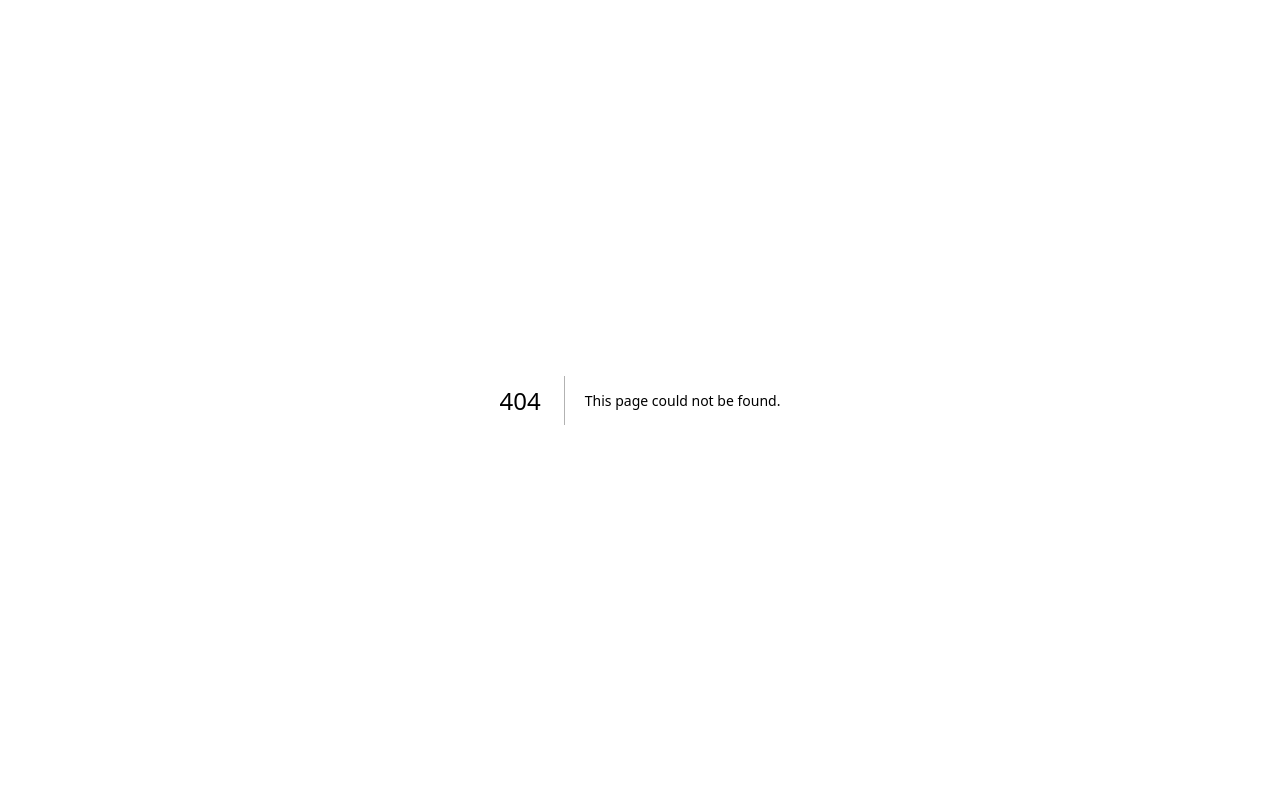
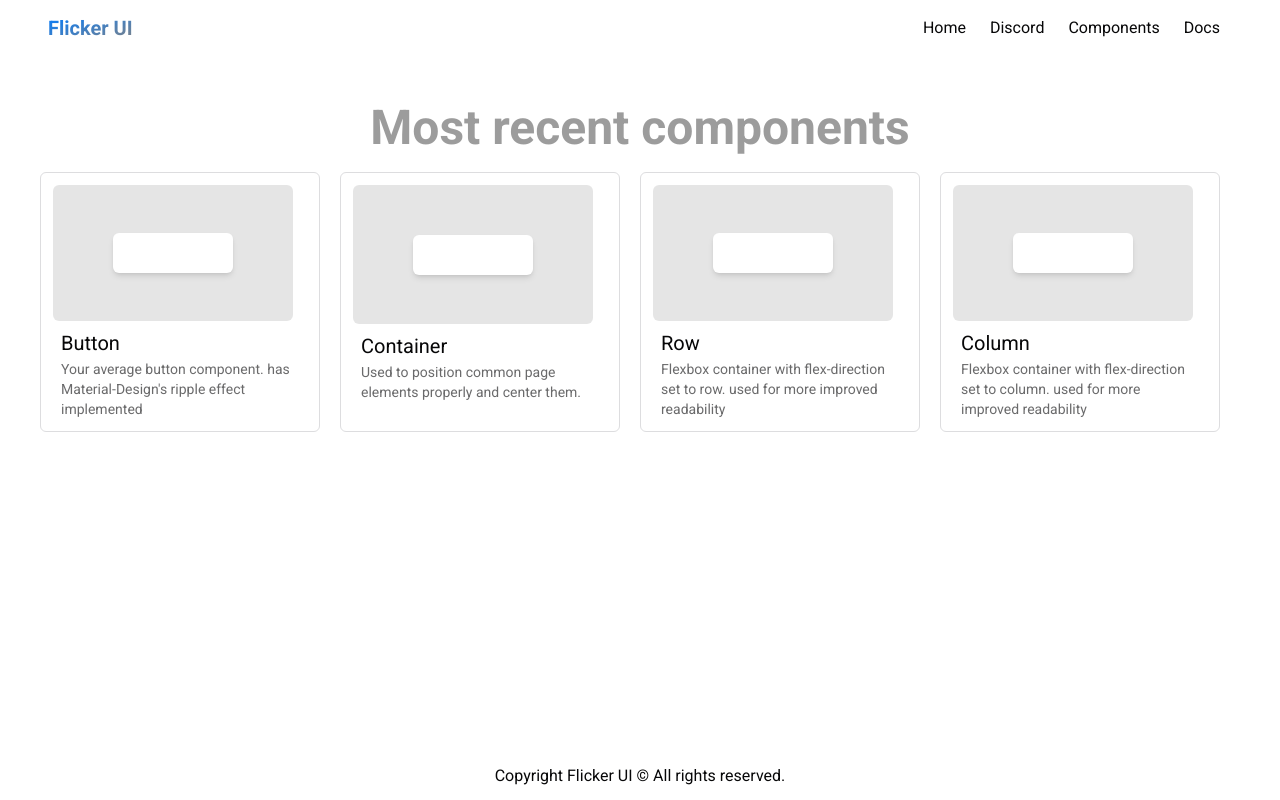
Before and after one commit to Humboorgir/flicker-ui-website, a Next.js app: page /components in a window 1280 px wide. Before the commit this address had no page. Built offline with nearby package versions, Linux system fonts and the light colour scheme.

Commit message:
feat(page): implement components page

```diff
--- /dev/null
+++ b/src/components/components/footer/footer.tsx
@@ -0,0 +1,14 @@
+// using the same footer component used in home page for now
+// Ill customize it later
+
+import Row from "@/components/ui/row";
+
+const Footer = () => {
+  return (
+    <Row className="py-3" items="center" justify="center">
+      Copyright Flicker UI © All rights reserved.
+    </Row>
+  );
+};
+
+export default Footer;
--- /dev/null
+++ b/src/components/components/footer/index.tsx
@@ -0,0 +1 @@
+export { default } from "./footer";
--- /dev/null
+++ b/src/components/components/navbar/index.tsx
@@ -0,0 +1 @@
+export { default } from "./navbar";
--- /dev/null
+++ b/src/components/components/navbar/navbar.tsx
@@ -0,0 +1,39 @@
+import Button from "@/components/ui/button";
+import Row from "@/components/ui/row";
+
+const Navbar = () => {
+  const links = [
+    {
+      title: "Home",
+      href: "/",
+    },
+    {
+      title: "Discord",
+      href: "/",
+    },
+    {
+      title: "Components",
+      href: "/",
+    },
+    {
+      title: "Docs",
+      href: "/",
+    },
+  ];
+  return (
+    <Row items="center" className="py-2 px-4 md:px-12">
+      <span className="font-bold text-xl mr-auto bg-gradient-to-br from-primary to-foreground/50 text-transparent bg-clip-text">
+        Flicker UI
+      </span>
+      {links.map((link) => {
+        return (
+          <Button variant="link" href={link.href} className="text-foreground decoration-foreground">
+            {link.title}
+          </Button>
+        );
+      })}
+    </Row>
+  );
+};
+
+export default Navbar;
--- /dev/null
+++ b/src/components/ui/container/container.tsx
@@ -0,0 +1,20 @@
+import React from "react";
+
+import { cn } from "@/lib/utils";
+
+export type ContainerProps = React.HTMLProps<HTMLDivElement>;
+
+/** Flexbox container, used for more readability */
+const Container = React.forwardRef<HTMLDivElement, ContainerProps>(
+  ({ children, className, ...props }, ref) => {
+    return (
+      <div className={cn("w-fit mx-auto max-w-screen-xl px-6", className)} ref={ref} {...props}>
+        {children}
+      </div>
+    );
+  }
+);
+
+Container.displayName = "Container";
+
+export default Container;
--- /dev/null
+++ b/src/components/ui/container/index.tsx
@@ -0,0 +1 @@
+export { default } from "./container";
--- /dev/null
+++ b/src/layouts/componentLayout.tsx
@@ -0,0 +1,14 @@
+import Navbar from "@/components/components/navbar";
+import Footer from "@/components/components/footer";
+
+const ComponentsLayout = ({ children }: { children: React.ReactNode }) => {
+  return (
+    <div className="grid grid-rows-[auto,1fr,auto] min-h-screen bg-background text-foreground">
+      <Navbar />
+      {children}
+      <Footer />
+    </div>
+  );
+};
+
+export default ComponentsLayout;
--- /dev/null
+++ b/src/layouts/homeLayout.tsx
@@ -0,0 +1,12 @@
+import Navbar from "@/components/home/navbar";
+import Footer from "@/components/home/footer";
+
+export default function HomeLayout({ children }: { children: React.ReactNode }) {
+  return (
+    <div className="grid grid-rows-[auto,1fr,auto] min-h-screen bg-background text-foreground">
+      <Navbar />
+      {children}
+      <Footer />
+    </div>
+  );
+}
--- /dev/null
+++ b/src/pages/components.tsx
@@ -0,0 +1,56 @@
+import ComponentsLayout from "@/layouts/componentLayout";
+import Column from "@/components/ui/column";
+import Container from "@/components/ui/container";
+import Row from "@/components/ui/row";
+
+const Components = () => {
+  const components = [
+    {
+      title: "Button",
+      description: "Your average button component. has Material-Design's ripple effect implemented",
+    },
+    {
+      title: "Container",
+      description: "Used to position common page elements properly and center them.",
+    },
+    {
+      title: "Row",
+      description: "Flexbox container with flex-direction set to row. used for more improved readability",
+    },
+    {
+      title: "Column",
+      description: "Flexbox container with flex-direction set to column. used for more improved readability",
+    },
+  ];
+  return (
+    <Container className="pt-12">
+      <Column>
+        {/* I'll clean up the code here later  */}
+        <h2 className="text-3xl md:text-5xl font-bold text-foreground/40 mb-5">Most recent components</h2>
+        <Row justify="center" className="flex-wrap">
+          {components.map((component, i) => {
+            return (
+              <Column
+                key={i}
+                items="start"
+                justify="start"
+                className="mr-5 mb-4 border border-ring hover:bg-secondary rounded-md p-3 w-[280px] h-[260px]
+                duration-300 hover:-translate-y-1.5 transition-all cursor-pointer">
+                <div className="grid place-items-center bg-black/10 mb-2 w-[240px] h-[139px] rounded-md">
+                  <div className="flex w-[120px] h-[40px] bg-white rounded-md shadow-md" />
+                </div>
+                <h4 className="text-xl mb-0.5 px-2">{component.title}</h4>
+                <p className="text-sm text-foreground/60 px-2">{component.description}</p>
+              </Column>
+            );
+          })}
+        </Row>
+      </Column>
+    </Container>
+  );
+};
+
+Components.getLayout = function getLayout(page: React.ReactElement) {
+  return <ComponentsLayout>{page}</ComponentsLayout>;
+};
+export default Components;
--- a/src/pages/index.tsx
+++ b/src/pages/index.tsx
@@ -9,7 +9,9 @@ const Home = () => {
         Well-animated tailwindcss components inspired by Shadcn-UI & Material-UI
       </p>
       <div className="flex items-center justify-center">
-        <Button className="mr-4 w-[180px] md:w-[280px] md:text-xl md:py-3">View Components</Button>
+        <Button className="mr-4 w-[180px] md:w-[280px] md:text-xl md:py-3" href="/components">
+          View Components
+        </Button>
         <Button className="w-[180px] md:w-[280px] md:text-xl md:py-3" variant="outline">
           See Docs
         </Button>
```
Also changed, not shown: 1 other file (tests, documents, lock files or other folders).
